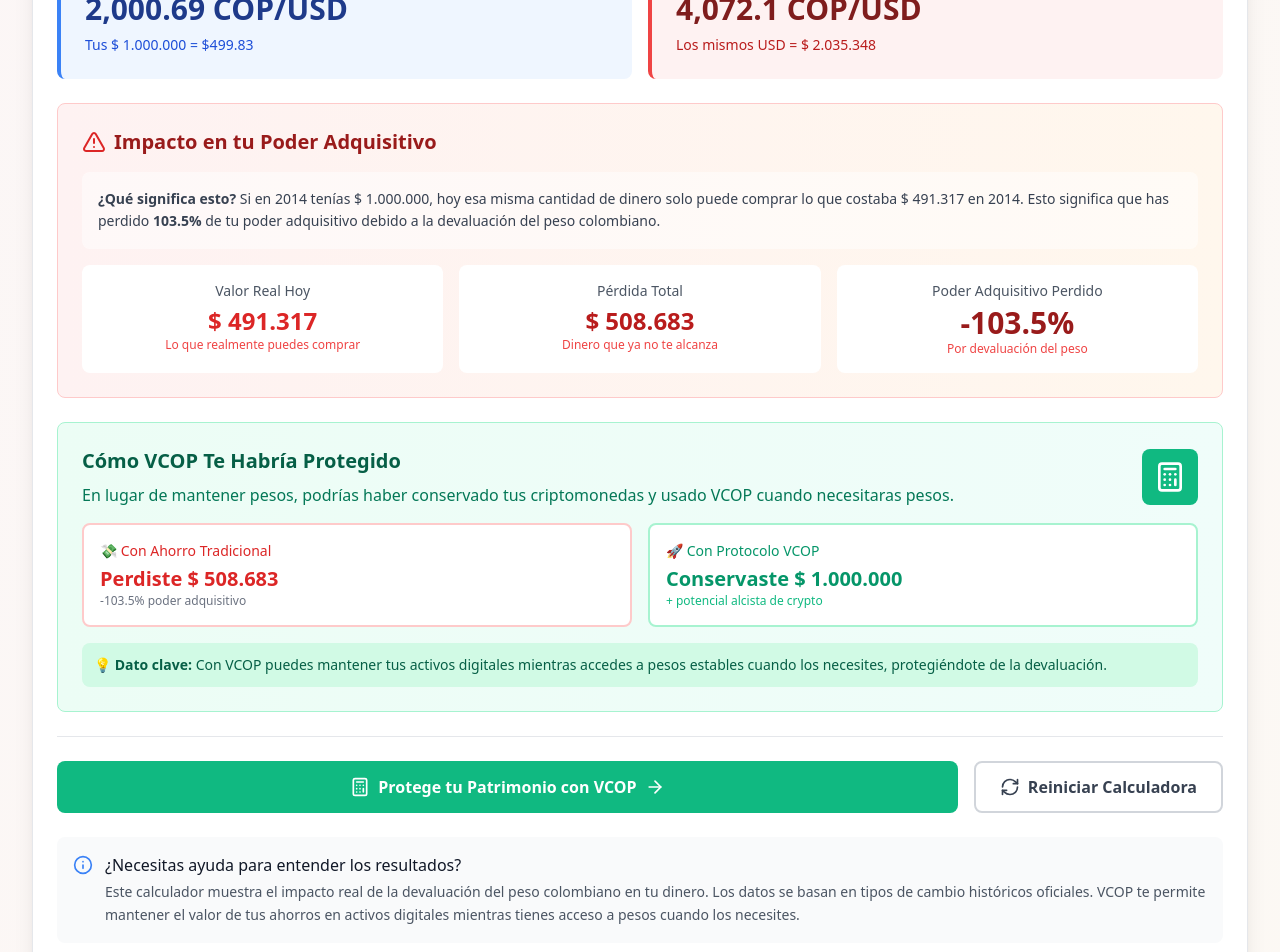
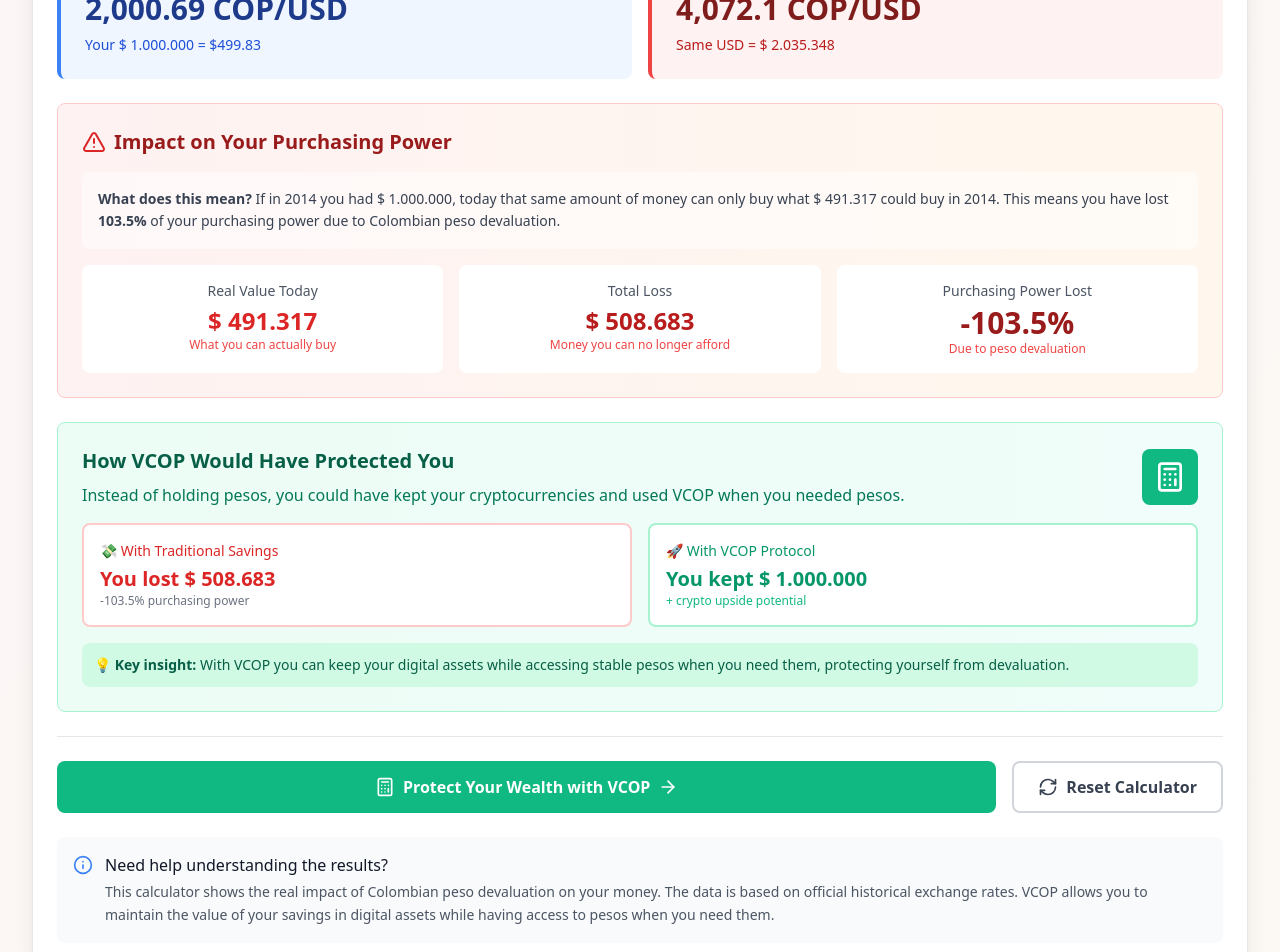
Before and after one commit to rofergon/Vcop_Protocol_LandingPage, a React (Vite) app: page / in a window 1280 px wide. Shown: the part 3540-4492 px from the top of the page. Built offline with nearby package versions, Linux system fonts and the light colour scheme.

Commit message:
Translate DevaluationCalculator labels and tooltips to English for improved accessibility and user experience.

```diff
--- a/src/components/DevaluationCalculator.tsx
+++ b/src/components/DevaluationCalculator.tsx
@@ -122,7 +122,7 @@
           <div>
             <div className="flex items-center gap-2 mb-2">
               <label htmlFor="initial-amount" className="block text-sm font-medium text-gray-700">
-                Monto Inicial (COP)
+                Initial Amount (COP)
               </label>
               <div className="relative">
                 <button
@@ -130,13 +130,13 @@
                   onMouseEnter={() => setShowTooltip('amount')}
                   onMouseLeave={() => setShowTooltip(null)}
                   className="text-gray-400 hover:text-gray-600"
-                  aria-label="Información sobre el monto inicial"
+                  aria-label="Information about initial amount"
                 >
                   <HelpCircle className="w-4 h-4" />
                 </button>
                 {showTooltip === 'amount' && (
                   <div className="absolute bottom-full left-0 mb-2 w-64 p-3 bg-gray-800 text-white text-xs rounded-lg shadow-lg z-10">
-                    Ingresa la cantidad de pesos colombianos que tenías o planeas ahorrar en el año seleccionado.
+                    Enter the amount of Colombian pesos you had or plan to save in the selected year.
                   </div>
                 )}
               </div>
@@ -151,7 +151,7 @@
               className={`w-full p-3 border rounded-lg focus:ring-2 focus:ring-red-500 focus:border-red-500 ${
                 inputError ? 'border-red-500 bg-red-50' : 'border-gray-300'
               }`}
-              placeholder="Ej: 1,000,000"
+              placeholder="e.g., 1,000,000"
               aria-describedby={inputError ? "amount-error" : undefined}
             />
             {inputError && (
@@ -164,7 +164,7 @@
           <div>
             <div className="flex items-center gap-2 mb-2">
               <label htmlFor="starting-year" className="block text-sm font-medium text-gray-700">
-                Año de Inicio
+                Starting Year
               </label>
               <div className="relative">
                 <button
@@ -172,13 +172,13 @@
                   onMouseEnter={() => setShowTooltip('start')}
                   onMouseLeave={() => setShowTooltip(null)}
                   className="text-gray-400 hover:text-gray-600"
-                  aria-label="Información sobre el año de inicio"
+                  aria-label="Information about starting year"
                 >
                   <HelpCircle className="w-4 h-4" />
                 </button>
                 {showTooltip === 'start' && (
                   <div className="absolute bottom-full left-0 mb-2 w-64 p-3 bg-gray-800 text-white text-xs rounded-lg shadow-lg z-10">
-                    Selecciona el año desde el cual quieres calcular la pérdida de poder adquisitivo.
+                    Select the year from which you want to calculate the loss of purchasing power.
                   </div>
                 )}
               </div>
@@ -198,7 +198,7 @@
           <div>
             <div className="flex items-center gap-2 mb-2">
               <label htmlFor="compare-year" className="block text-sm font-medium text-gray-700">
-                Comparar con el Año
+                Compare to Year
               </label>
               <div className="relative">
                 <button
@@ -206,13 +206,13 @@
                   onMouseEnter={() => setShowTooltip('compare')}
                   onMouseLeave={() => setShowTooltip(null)}
                   className="text-gray-400 hover:text-gray-600"
-                  aria-label="Información sobre el año de comparación"
+                  aria-label="Information about comparison year"
                 >
                   <HelpCircle className="w-4 h-4" />
                 </button>
                 {showTooltip === 'compare' && (
                   <div className="absolute bottom-full left-0 mb-2 w-64 p-3 bg-gray-800 text-white text-xs rounded-lg shadow-lg z-10">
-                    Año hasta el cual quieres medir el impacto de la devaluación del peso.
+                    Year up to which you want to measure the impact of peso devaluation.
                   </div>
                 )}
               </div>
@@ -238,14 +238,14 @@
               <div className="flex items-center mb-3">
                 <DollarSign className="w-6 h-6 text-blue-600 mr-2" aria-hidden="true" />
                 <h4 id="initial-rate-title" className="text-lg font-semibold text-blue-800">
-                  Tasa de Cambio en {selectedYear}
+                  Exchange Rate in {selectedYear}
                 </h4>
               </div>
-              <div className="text-3xl font-bold text-blue-900" aria-label={`Tasa de cambio: ${initialData?.rate.toLocaleString()} pesos por dólar`}>
+              <div className="text-3xl font-bold text-blue-900" aria-label={`Exchange rate: ${initialData?.rate.toLocaleString()} pesos per dollar`}>
                 {initialData?.rate.toLocaleString()} COP/USD
               </div>
               <div className="text-sm text-blue-700 mt-2">
-                Tus {formatCurrency(initialAmount)} = {formatCurrency(initialUSDValue, 'USD')}
+                Your {formatCurrency(initialAmount)} = {formatCurrency(initialUSDValue, 'USD')}
               </div>
             </div>
 
@@ -253,14 +253,14 @@
               <div className="flex items-center mb-3">
                 <TrendingDown className="w-6 h-6 text-red-600 mr-2" aria-hidden="true" />
                 <h4 id="current-rate-title" className="text-lg font-semibold text-red-800">
-                  Tasa de Cambio en {currentYear}
+                  Exchange Rate in {currentYear}
                 </h4>
               </div>
-              <div className="text-3xl font-bold text-red-900" aria-label={`Tasa de cambio: ${currentData?.rate.toLocaleString()} pesos por dólar`}>
+              <div className="text-3xl font-bold text-red-900" aria-label={`Exchange rate: ${currentData?.rate.toLocaleString()} pesos per dollar`}>
                 {currentData?.rate.toLocaleString()} COP/USD
               </div>
               <div className="text-sm text-red-700 mt-2">
-                Los mismos USD = {formatCurrency(currentCOPValue)}
+                Same USD = {formatCurrency(currentCOPValue)}
               </div>
             </div>
           </div>
@@ -269,46 +269,46 @@
           <div className="bg-gradient-to-r from-red-50 to-orange-50 p-6 rounded-lg border border-red-200 mb-6" role="region" aria-labelledby="impact-title">
             <div className="flex items-center mb-4">
               <AlertTriangle className="w-6 h-6 text-red-600 mr-2" aria-hidden="true" />
-              <h4 id="impact-title" className="text-xl font-bold text-red-800">Impacto en tu Poder Adquisitivo</h4>
+              <h4 id="impact-title" className="text-xl font-bold text-red-800">Impact on Your Purchasing Power</h4>
             </div>
 
             <div className="mb-4 p-4 bg-white/50 rounded-lg">
               <p className="text-sm text-gray-700 leading-relaxed">
-                <strong>¿Qué significa esto?</strong> Si en {selectedYear} tenías {formatCurrency(initialAmount)},
-                hoy esa misma cantidad de dinero solo puede comprar lo que costaba {formatCurrency(realValue)} en {selectedYear}.
-                Esto significa que has perdido <strong>{purchasingPowerLost.toFixed(1)}%</strong> de tu poder adquisitivo
-                debido a la devaluación del peso colombiano.
+                <strong>What does this mean?</strong> If in {selectedYear} you had {formatCurrency(initialAmount)},
+                today that same amount of money can only buy what {formatCurrency(realValue)} could buy in {selectedYear}.
+                This means you have lost <strong>{purchasingPowerLost.toFixed(1)}%</strong> of your purchasing power
+                due to Colombian peso devaluation.
               </p>
             </div>
 
             <div className="grid grid-cols-1 md:grid-cols-3 gap-4">
               <div className="text-center bg-white p-4 rounded-lg">
-                <div className="text-sm text-gray-600 mb-1">Valor Real Hoy</div>
-                <div className="text-2xl font-bold text-red-600" aria-label={`Valor real actual: ${formatCurrency(realValue)}`}>
+                <div className="text-sm text-gray-600 mb-1">Real Value Today</div>
+                <div className="text-2xl font-bold text-red-600" aria-label={`Real value today: ${formatCurrency(realValue)}`}>
                   {formatCurrency(realValue)}
                 </div>
                 <div className="text-xs text-red-500">
-                  Lo que realmente puedes comprar
+                  What you can actually buy
                 </div>
               </div>
 
               <div className="text-center bg-white p-4 rounded-lg">
-                <div className="text-sm text-gray-600 mb-1">Pérdida Total</div>
-                <div className="text-2xl font-bold text-red-700" aria-label={`Pérdida total: ${formatCurrency(Math.abs(realLoss))}`}>
+                <div className="text-sm text-gray-600 mb-1">Total Loss</div>
+                <div className="text-2xl font-bold text-red-700" aria-label={`Total loss: ${formatCurrency(Math.abs(realLoss))}`}>
                   {formatCurrency(Math.abs(realLoss))}
                 </div>
                 <div className="text-xs text-red-500">
-                  Dinero que ya no te alcanza
+                  Money you can no longer afford
                 </div>
               </div>
 
               <div className="text-center bg-white p-4 rounded-lg">
-                <div className="text-sm text-gray-600 mb-1">Poder Adquisitivo Perdido</div>
-                <div className="text-3xl font-bold text-red-800" aria-label={`Poder adquisitivo perdido: ${purchasingPowerLost.toFixed(1)} por ciento`}>
+                <div className="text-sm text-gray-600 mb-1">Purchasing Power Lost</div>
+                <div className="text-3xl font-bold text-red-800" aria-label={`Purchasing power lost: ${purchasingPowerLost.toFixed(1)} percent`}>
                   -{purchasingPowerLost.toFixed(1)}%
                 </div>
                 <div className="text-xs text-red-500">
-                  Por devaluación del peso
+                  Due to peso devaluation
                 </div>
               </div>
             </div>
@@ -319,10 +319,10 @@
             <div className="flex items-center justify-between mb-4">
               <div>
                 <h4 id="vcop-title" className="text-xl font-bold text-emerald-800 mb-2">
-                  Cómo VCOP Te Habría Protegido
+                  How VCOP Would Have Protected You
                 </h4>
                 <p className="text-emerald-700">
-                  En lugar de mantener pesos, podrías haber conservado tus criptomonedas y usado VCOP cuando necesitaras pesos.
+                  Instead of holding pesos, you could have kept your cryptocurrencies and used VCOP when you needed pesos.
                 </p>
               </div>
               <div className="bg-emerald-500 p-3 rounded-lg" aria-hidden="true">
@@ -332,30 +332,30 @@
 
             <div className="grid grid-cols-1 md:grid-cols-2 gap-4">
               <div className="bg-white p-4 rounded-lg border-2 border-red-200">
-                <div className="text-sm text-red-600 mb-1 font-medium">💸 Con Ahorro Tradicional</div>
-                <div className="text-xl font-bold text-red-600" aria-label={`Perdiste ${formatCurrency(Math.abs(realLoss))}`}>
-                  Perdiste {formatCurrency(Math.abs(realLoss))}
+                <div className="text-sm text-red-600 mb-1 font-medium">💸 With Traditional Savings</div>
+                <div className="text-xl font-bold text-red-600" aria-label={`You lost ${formatCurrency(Math.abs(realLoss))}`}>
+                  You lost {formatCurrency(Math.abs(realLoss))}
                 </div>
                 <div className="text-xs text-gray-500">
-                  -{purchasingPowerLost.toFixed(1)}% poder adquisitivo
+                  -{purchasingPowerLost.toFixed(1)}% purchasing power
                 </div>
               </div>
 
               <div className="bg-white p-4 rounded-lg border-2 border-emerald-200">
-                <div className="text-sm text-emerald-600 mb-1 font-medium">🚀 Con Protocolo VCOP</div>
-                <div className="text-xl font-bold text-emerald-600" aria-label={`Conservaste ${formatCurrency(initialAmount)}`}>
-                  Conservaste {formatCurrency(initialAmount)}
+                <div className="text-sm text-emerald-600 mb-1 font-medium">🚀 With VCOP Protocol</div>
+                <div className="text-xl font-bold text-emerald-600" aria-label={`You kept ${formatCurrency(initialAmount)}`}>
+                  You kept {formatCurrency(initialAmount)}
                 </div>
                 <div className="text-xs text-emerald-500">
-                  + potencial alcista de crypto
+                  + crypto upside potential
                 </div>
               </div>
             </div>
 
             <div className="mt-4 p-3 bg-emerald-100 rounded-lg">
               <p className="text-sm text-emerald-800">
-                <strong>💡 Dato clave:</strong> Con VCOP puedes mantener tus activos digitales mientras accedes
-                a pesos estables cuando los necesites, protegiéndote de la devaluación.
+                <strong>💡 Key insight:</strong> With VCOP you can keep your digital assets while accessing
+                stable pesos when you need them, protecting yourself from devaluation.
               </p>
             </div>
           </div>
@@ -366,10 +366,10 @@
           <button
             className="flex-1 bg-emerald-500 hover:bg-emerald-600 focus:ring-4 focus:ring-emerald-200 text-white font-semibold py-3 px-6 rounded-lg transition-all flex items-center justify-center gap-2 disabled:opacity-50 disabled:cursor-not-allowed"
             disabled={!!inputError}
-            aria-label="Protege tu patrimonio con el protocolo VCOP"
+            aria-label="Protect your wealth with VCOP protocol"
           >
             <Calculator className="w-5 h-5" aria-hidden="true" />
-            Protege tu Patrimonio con VCOP
+            Protect Your Wealth with VCOP
             <ArrowRight className="w-5 h-5" aria-hidden="true" />
           </button>
 
@@ -381,10 +381,10 @@
               setInputError(null);
             }}
             className="border-2 border-gray-300 text-gray-700 hover:bg-gray-50 focus:ring-4 focus:ring-gray-200 font-semibold py-3 px-6 rounded-lg transition-all flex items-center justify-center gap-2"
-            aria-label="Reiniciar calculadora a valores por defecto"
+            aria-label="Reset calculator to default values"
           >
             <RefreshCw className="w-5 h-5" aria-hidden="true" />
-            Reiniciar Calculadora
+            Reset Calculator
           </button>
         </div>
 
@@ -393,11 +393,11 @@
           <div className="flex items-start gap-3">
             <Info className="w-5 h-5 text-blue-500 mt-0.5 flex-shrink-0" aria-hidden="true" />
             <div>
-              <h5 className="font-medium text-gray-900 mb-1">¿Necesitas ayuda para entender los resultados?</h5>
+              <h5 className="font-medium text-gray-900 mb-1">Need help understanding the results?</h5>
               <p className="text-sm text-gray-600 leading-relaxed">
-                Este calculador muestra el impacto real de la devaluación del peso colombiano en tu dinero.
-                Los datos se basan en tipos de cambio históricos oficiales. VCOP te permite mantener el valor
-                de tus ahorros en activos digitales mientras tienes acceso a pesos cuando los necesites.
+                This calculator shows the real impact of Colombian peso devaluation on your money.
+                The data is based on official historical exchange rates. VCOP allows you to maintain the value
+                of your savings in digital assets while having access to pesos when you need them.
               </p>
             </div>
           </div>
```
